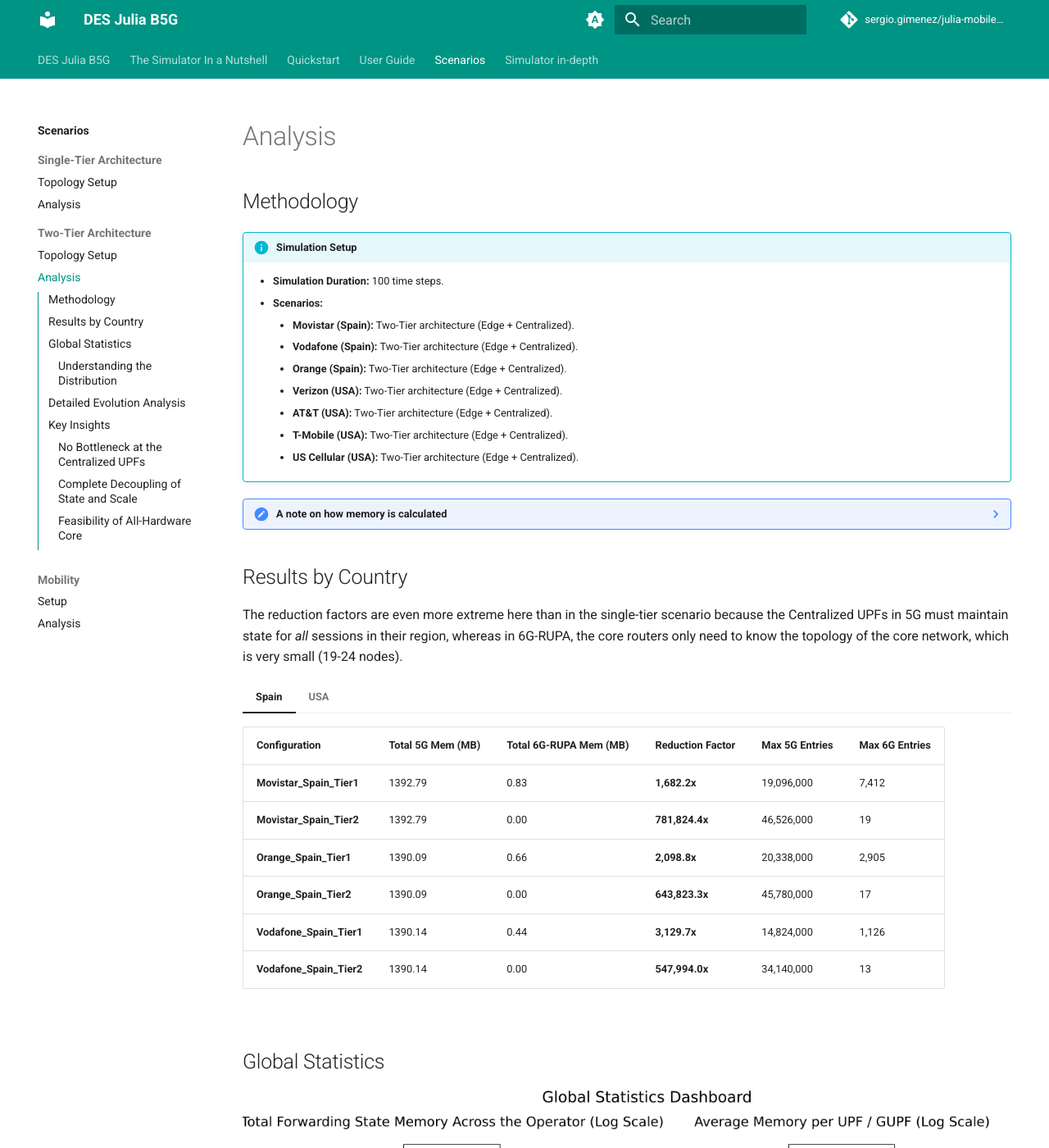
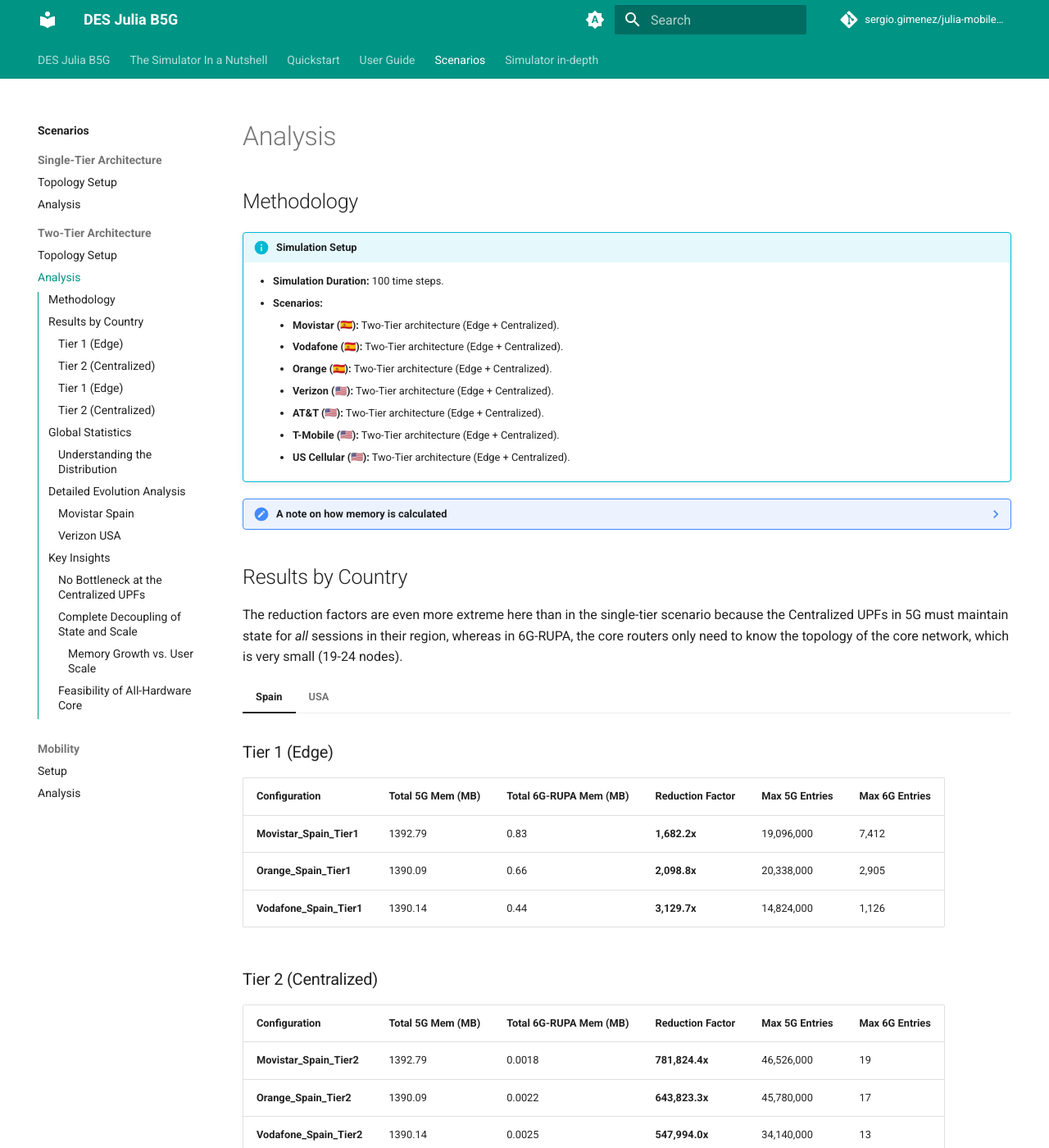
Before and after one commit to Fundacio-i2CAT/PLMN-GraphSim, an MkDocs documentation site: the page built from docs/scenarios/two_tier_architecture/analysis.md, in a window 1280 px wide and 1400 px high. Shown: the whole window at 82% size. Built offline with MkDocs 1.6.1 and Material for MkDocs 9.7.7, drawn with Linux system fonts in a browser that asks for light colours; emoji names are drawn with the system emoji font; some of the changed text lies outside the part shown.

Commit message:
Plot memory and users

```diff
--- a/docs/scenarios/two_tier_architecture/analysis.md
+++ b/docs/scenarios/two_tier_architecture/analysis.md
@@ -5,13 +5,13 @@
 !!! info "Simulation Setup"
     - **Simulation Duration:** 100 time steps.
     - **Scenarios:**
-        - **Movistar (Spain):** Two-Tier architecture (Edge + Centralized).
-        - **Vodafone (Spain):** Two-Tier architecture (Edge + Centralized).
-        - **Orange (Spain):** Two-Tier architecture (Edge + Centralized).
-        - **Verizon (USA):** Two-Tier architecture (Edge + Centralized).
-        - **AT&T (USA):** Two-Tier architecture (Edge + Centralized).
-        - **T-Mobile (USA):** Two-Tier architecture (Edge + Centralized).
-        - **US Cellular (USA):** Two-Tier architecture (Edge + Centralized).
+        - **Movistar (:flag_es:):** Two-Tier architecture (Edge + Centralized).
+        - **Vodafone (:flag_es:):** Two-Tier architecture (Edge + Centralized).
+        - **Orange (:flag_es:):** Two-Tier architecture (Edge + Centralized).
+        - **Verizon (:flag_us:):** Two-Tier architecture (Edge + Centralized).
+        - **AT&T (:flag_us:):** Two-Tier architecture (Edge + Centralized).
+        - **T-Mobile (:flag_us:):** Two-Tier architecture (Edge + Centralized).
+        - **US Cellular (:flag_us:):** Two-Tier architecture (Edge + Centralized).
 
 
 ??? note "A note on how memory is calculated"
@@ -30,27 +30,43 @@
 
 === "Spain"
 
-    | Configuration | Total 5G Mem (MB) | Total 6G-RUPA Mem (MB) | Reduction Factor | Max 5G Entries | Max 6G Entries |
-    | :--- | :--- | :--- | :--- | :--- | :--- |
-    | **Movistar_Spain_Tier1** | 1392.79 | 0.83 | **1,682.2x** | 19,096,000 | 7,412 |
-    | **Movistar_Spain_Tier2** | 1392.79 | 0.00 | **781,824.4x** | 46,526,000 | 19 |
-    | **Orange_Spain_Tier1** | 1390.09 | 0.66 | **2,098.8x** | 20,338,000 | 2,905 |
-    | **Orange_Spain_Tier2** | 1390.09 | 0.00 | **643,823.3x** | 45,780,000 | 17 |
-    | **Vodafone_Spain_Tier1** | 1390.14 | 0.44 | **3,129.7x** | 14,824,000 | 1,126 |
-    | **Vodafone_Spain_Tier2** | 1390.14 | 0.00 | **547,994.0x** | 34,140,000 | 13 |
+    ### Tier 1 (Edge)
+
+    | Configuration            | Total 5G Mem (MB) | Total 6G-RUPA Mem (MB) | Reduction Factor | Max 5G Entries | Max 6G Entries |
+    | :----------------------- | :---------------- | :--------------------- | :--------------- | :------------- | :------------- |
+    | **Movistar_Spain_Tier1** | 1392.79           | 0.83                   | **1,682.2x**     | 19,096,000     | 7,412          |
+    | **Orange_Spain_Tier1**   | 1390.09           | 0.66                   | **2,098.8x**     | 20,338,000     | 2,905          |
+    | **Vodafone_Spain_Tier1** | 1390.14           | 0.44                   | **3,129.7x**     | 14,824,000     | 1,126          |
+
+    ### Tier 2 (Centralized)
+
+    | Configuration            | Total 5G Mem (MB) | Total 6G-RUPA Mem (MB) | Reduction Factor | Max 5G Entries | Max 6G Entries |
+    | :----------------------- | :---------------- | :--------------------- | :--------------- | :------------- | :------------- |
+    | **Movistar_Spain_Tier2** | 1392.79           | 0.0018                 | **781,824.4x**   | 46,526,000     | 19             |
+    | **Orange_Spain_Tier2**   | 1390.09           | 0.0022                 | **643,823.3x**   | 45,780,000     | 17             |
+    | **Vodafone_Spain_Tier2** | 1390.14           | 0.0025                 | **547,994.0x**   | 34,140,000     | 13             |
 
 === "USA"
 
-    | Configuration | Total 5G Mem (MB) | Total 6G-RUPA Mem (MB) | Reduction Factor | Max 5G Entries | Max 6G Entries |
-    | :--- | :--- | :--- | :--- | :--- | :--- |
-    | **Att_USA_Tier1** | 9429.20 | 2.73 | **3,452.1x** | 48,270,000 | 12,522 |
-    | **Att_USA_Tier2** | 9429.20 | 0.00 | **3,717,004.5x** | 198,988,000 | 22 |
-    | **Tmobile_USA_Tier1** | 9426.11 | 4.82 | **1,954.9x** | 49,996,000 | 24,387 |
-    | **Tmobile_USA_Tier2** | 9426.11 | 0.00 | **3,715,786.5x** | 269,568,000 | 25 |
-    | **Uscellular_USA_Tier1** | 9432.98 | 0.07 | **135,303.0x** | 98,692,000 | 146 |
-    | **Uscellular_USA_Tier2** | 9432.98 | 0.00 | **3,718,493.2x** | 365,244,000 | 30 |
-    | **Verizon_USA_Tier1** | 9431.10 | 2.10 | **4,490.4x** | 41,606,000 | 7,783 |
-    | **Verizon_USA_Tier2** | 9431.10 | 0.00 | **3,717,753.4x** | 196,364,000 | 24 |
+    ### Tier 1 (Edge)
+
+    | Configuration            | Total 5G Mem (MB) | Total 6G-RUPA Mem (MB) | Reduction Factor | Max 5G Entries | Max 6G Entries |
+    | :----------------------- | :---------------- | :--------------------- | :--------------- | :------------- | :------------- |
+    | **Att_USA_Tier1**        | 9429.20           | 2.73                   | **3,452.1x**     | 48,270,000     | 12,522         |
+    | **Tmobile_USA_Tier1**    | 9426.11           | 4.82                   | **1,954.9x**     | 49,996,000     | 24,387         |
+    | **Uscellular_USA_Tier1** | 9432.98           | 0.07                   | **135,303.0x**   | 98,692,000     | 146            |
+    | **Verizon_USA_Tier1**    | 9431.10           | 2.10                   | **4,490.4x**     | 41,606,000     | 7,783          |
+
+    ### Tier 2 (Centralized)
+
+    | Configuration            | Total 5G Mem (MB) | Total 6G-RUPA Mem (MB) | Reduction Factor | Max 5G Entries | Max 6G Entries |
+    | :----------------------- | :---------------- | :--------------------- | :--------------- | :------------- | :------------- |
+    | **Att_USA_Tier2**        | 9429.20           | 0.0025                 | **3,717,004.5x** | 198,988,000    | 22             |
+    | **Tmobile_USA_Tier2**    | 9426.11           | 0.0025                 | **3,715,786.5x** | 269,568,000    | 25             |
+    | **Uscellular_USA_Tier2** | 9432.98           | 0.0025                 | **3,718,493.2x** | 365,244,000    | 30             |
+    | **Verizon_USA_Tier2**    | 9431.10           | 0.0025                 | **3,717,753.4x** | 196,364,000    | 24             |
+
+
 
 ## Global Statistics
 
@@ -78,6 +94,12 @@
         *   **5G:** The number of entries is scaled by the `scale_factor` (1000 users per agent), as 5G maintains per-session state ($O(n)$).
         *   **6G-RUPA:** The number of entries is determined by the network topology and does not scale with the number of users ($O(1)$ complexity).
 
+### Movistar Spain
+![Movistar Spain Dashboard](../../images/two_tier_scenario/dashboard_evolution_Movistar_Spain_TwoTier.png)
+
+### Verizon USA
+![Verizon USA Dashboard](../../images/two_tier_scenario/dashboard_evolution_Verizon_USA_TwoTier.png)
+
 ## Key Insights
 
 ### No Bottleneck at the Centralized UPFs
@@ -92,6 +114,19 @@
 
 The results demonstrate a complete decoupling of network scale (growth of number of UEs) from network state (forwarding state memory usage) in the core.
 
+#### Memory Growth vs. User Scale
+
+The following plots illustrate how memory usage in the Centralized UPF (Tier 2) evolves as the number of active sessions (users) increases.
+
+**Verizon USA (Large Scale)**
+![Memory vs Users Verizon](../../images/two_tier_scenario/memory_vs_users_Verizon_USA.png)
+
+**Movistar Spain (Medium Scale)**
+![Memory vs Users Movistar](../../images/two_tier_scenario/memory_vs_users_Movistar_Spain.png)
+
+*   **5G (Red Line):** Shows a linear increase in memory usage as more users connect. The memory footprint grows indefinitely with the number of sessions.
+*   **6G-RUPA (Blue Line):** Remains perfectly flat. The memory usage is constant regardless of how many users are connected, as it only depends on the network topology.
+
 *   **Unlimited Scalability:** You could add 100 million more users to the Verizon network, and the state in the 6G-RUPA Core GUPFs would remain exactly **24 entries**.
 
 *   **Zero-Cost Core Expansion:** Expanding the capacity of the network by adding more users has literally **zero marginal cost** in terms of memory footprint for the core routers.
```
Also changed, not shown: docs/images/two_tier_scenario/memory_vs_users_Movistar_Spain.png (added), docs/images/two_tier_scenario/memory_vs_users_Verizon_USA.png (added), 1 other file.
